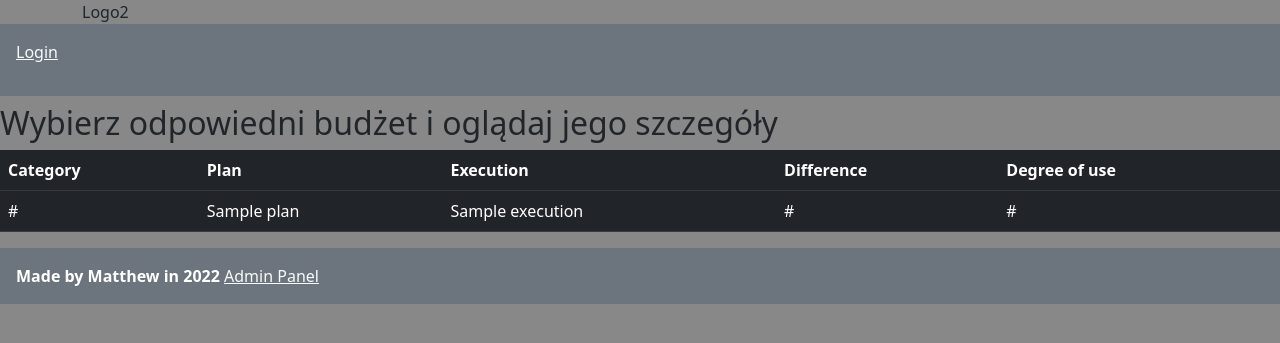
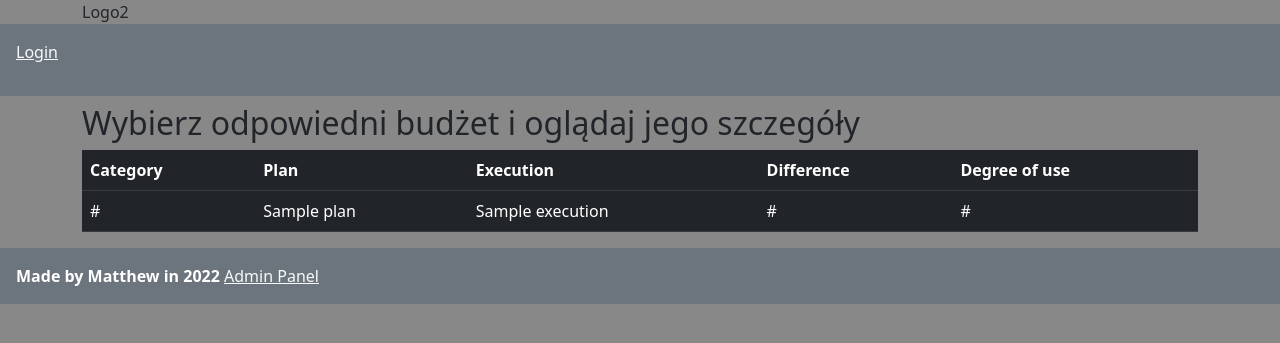
Before and after one commit to Mateusz-11/Budget_Accounting_App, a Django app: template budget_app/templates/budget_app/budget_view.html in a window 1280 px wide. Shown: the top 343 px of the page. Run offline with Django 4.2, Linux system fonts and the light colour scheme; the template is opened without the code that fills it: most values are stand-ins (such as "Sample title", 1, 10 or a date in 2020).

Commit message:
Changed style div

```diff
--- a/budget_app/templates/budget_app/addbudget_view.html
+++ b/budget_app/templates/budget_app/addbudget_view.html
@@ -1,6 +1,7 @@
 {% extends 'budget_app/base.html' %}
 
 {% block content %}
+    <div class="container">
         <div>
             <h3>Tworzysz nowy budżet. Wpisz rok, oraz planowaną wartość budżetu.</h3>
         </div>
@@ -13,4 +14,5 @@
                 <input type="submit" value="Add Budget"/>
             </form>
         </div>
+    </div>
 {% endblock %}
--- a/budget_app/templates/budget_app/addinvoice_view.html
+++ b/budget_app/templates/budget_app/addinvoice_view.html
@@ -1,6 +1,7 @@
 {% extends 'budget_app/base.html' %}
 
 {% block content %}
+    <div class="container">
         <div>
             <h3>Dodajesz fakturę do Budżetu. Wpisz poprawne dane</h3>
         </div>
@@ -13,4 +14,5 @@
                 <input type="submit" value="Add Invoice"/>
             </form>
         </div>
+    </div>
 {% endblock %}
--- a/budget_app/templates/budget_app/base.html
+++ b/budget_app/templates/budget_app/base.html
@@ -6,6 +6,7 @@
     <!-- CSS only -->
     <link href="https://cdn.jsdelivr.net/npm/bootstrap@5.2.3/dist/css/bootstrap.min.css" rel="stylesheet"
           integrity="sha384-rbsA2VBKQhggwzxH7pPCaAqO46MgnOM80zW1RWuH61DGLwZJEdK2Kadq2F9CUG65" crossorigin="anonymous">
+
 
 </head>
 <body
@@ -20,6 +21,7 @@
             Logo2
         </div>
         {% if request.user.is_authenticated %}
+
             <div class="col-sm-8">
                 <ul class="nav nav-tabs">
                     <li class="nav-item"><a class="nav-link" href='/'>Homepage</a></li>
@@ -29,12 +31,14 @@
                     <li class="nav-item"><a class="nav-link" href='/contractors'>Contractors</a></li>
                     <li class="nav-item"><a class="nav-link" href='/categories'>Categories</a></li>
                 </ul>
+            </div>
         {% else %}
 
         {% endif %}
+
     </div>
 </div>
-</div>
+
 
 
 <div class="p-3 mb-2 bg-secondary text-white">
--- a/budget_app/templates/budget_app/budget_view.html
+++ b/budget_app/templates/budget_app/budget_view.html
@@ -1,6 +1,7 @@
 {% extends 'budget_app/base.html' %}
 
 {% block content %}
+    <div class="container">
         <div>
             <h2>Wybierz odpowiedni budżet i oglądaj jego szczegóły</h2>
         </div>
@@ -29,5 +30,6 @@
                 </tbody>
             </table>
         </div>
+    </div>
 
 {% endblock %}
--- a/budget_app/templates/budget_app/categories_view.html
+++ b/budget_app/templates/budget_app/categories_view.html
@@ -1,6 +1,7 @@
 {% extends 'budget_app/base.html' %}
 
 {% block content %}
+    <div class="container">
         <div>
             <h2>Lista wszystkich kategorii zamawianych usług:</h2>
         </div>
@@ -18,4 +19,5 @@
                 </tbody>
             </table>
         </div>
+    </div>
 {% endblock %}
--- a/budget_app/templates/budget_app/contractors_view.html
+++ b/budget_app/templates/budget_app/contractors_view.html
@@ -1,6 +1,7 @@
 {% extends 'budget_app/base.html' %}
 
 {% block content %}
+    <div class="container">
         <div>
             <h2>Lista wszystkich kontrahentów:</h2>
         </div>
@@ -33,4 +34,5 @@
                 <input type="submit" value="Add Contractors"/>
             </form>
         </div>
+    </div>
 {% endblock %}
--- a/budget_app/templates/budget_app/home_view.html
+++ b/budget_app/templates/budget_app/home_view.html
@@ -1,6 +1,7 @@
 {% extends 'budget_app/base.html' %}
 
 {% block content %}
+    <div class="container">
         <div>
             <h1>O aplikacji</h1>
             <span>Miło, że nas odwiedzasz! Skorzystaj z naszej aplikacji, która pomoże Ci w regularnym rozliczaniu budżetu.</span>
@@ -20,5 +21,6 @@
         {% endif %}
 
 
+    </div>
 
 {% endblock %}
```
Lines whose indentation alone changed are shown as unchanged.
